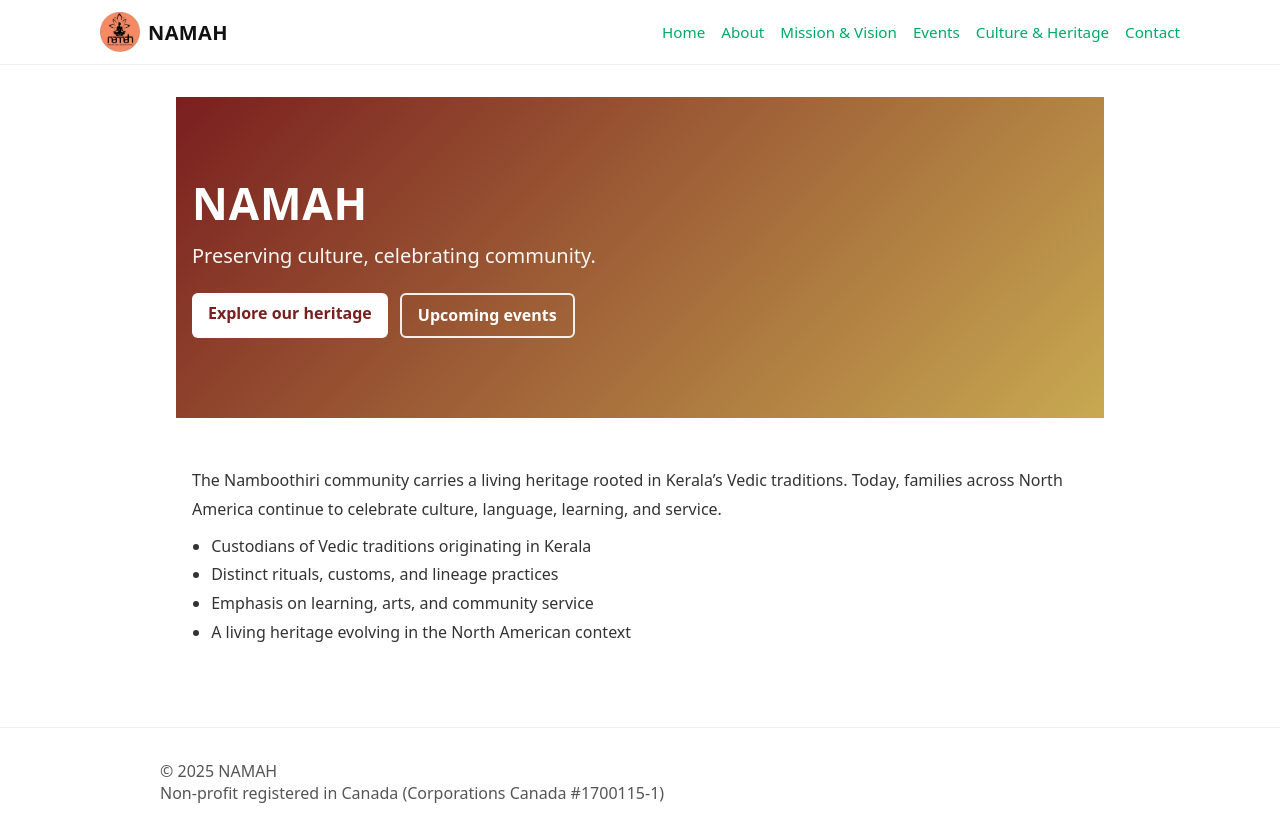
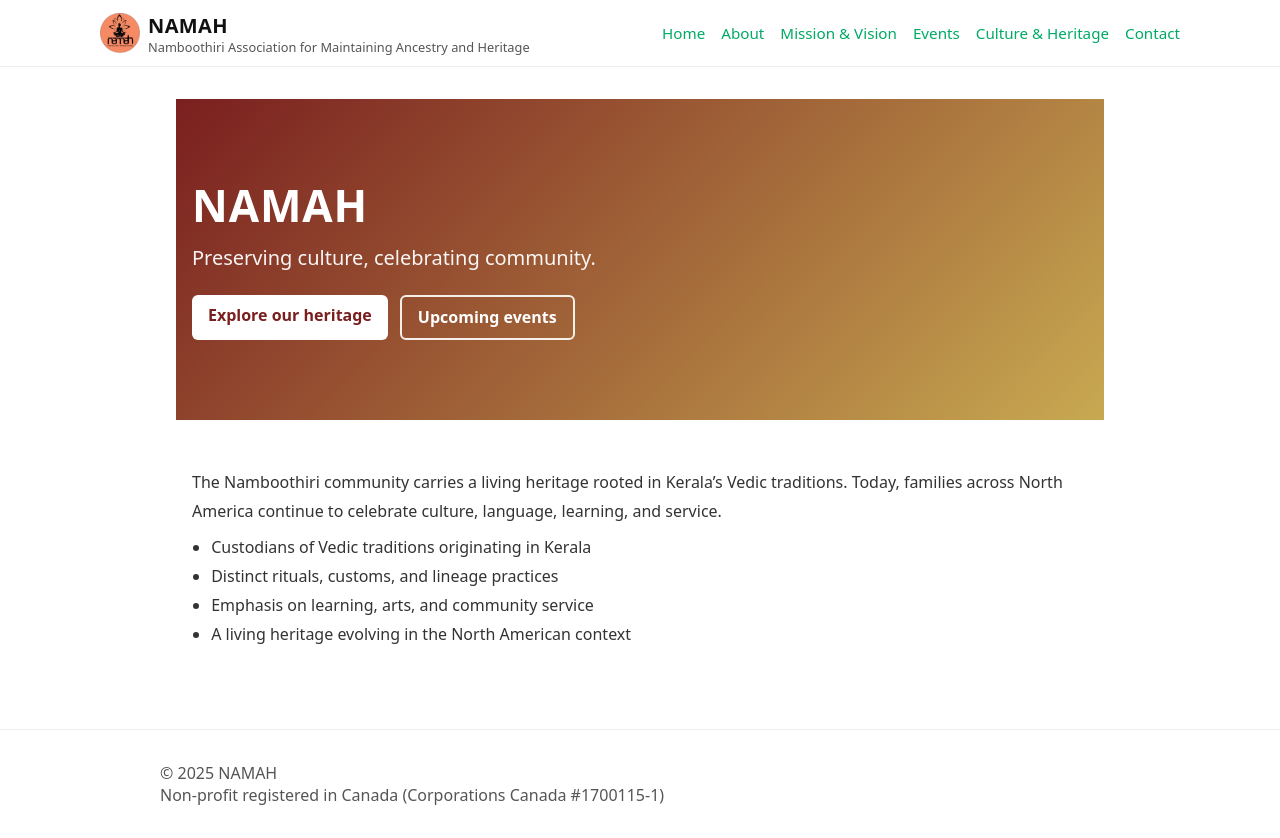
Before and after one commit to dotingalaxy/namah, a Next.js app in the folder web/: page / in a window 1280 px wide. Built offline with nearby package versions, Linux system fonts and the light colour scheme.

Commit message:
feat(header): add NAMAH expansion under wordmark in header

```diff
--- a/web/app/layout.js
+++ b/web/app/layout.js
@@ -31,7 +31,10 @@ export default function RootLayout({ children }) {
           <div style={{maxWidth:'1080px', margin:'0 auto', display:'flex', alignItems:'center', justifyContent:'space-between', gap:'1rem'}}>
             <a href="/" style={{display:'flex', alignItems:'center', gap:'.5rem', color:'#111', textDecoration:'none'}}>
               <img src="/Logo.jpeg" alt="NAMAH logo" style={{height:'40px', width:'40px', objectFit:'cover', borderRadius:'4px'}} />
-              <span style={{fontWeight:700, fontSize:'1.25rem', letterSpacing:'0.02em'}}>NAMAH</span>
+              <span style={{display:'grid'}}>
+                <span style={{fontWeight:700, fontSize:'1.25rem', letterSpacing:'0.02em'}}>NAMAH</span>
+                <span style={{fontSize:'0.8rem', color:'#555', lineHeight:1, marginTop:'2px'}}>Namboothiri Association for Maintaining Ancestry and Heritage</span>
+              </span>
             </a>
             <nav style={{display:'flex', gap:'1rem', fontSize:'0.95rem'}}>
               <a href="/">Home</a>
```
